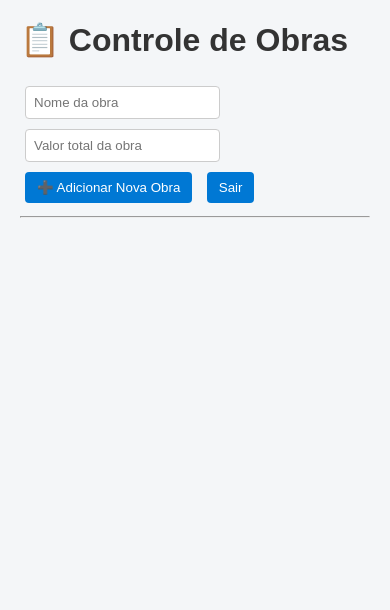
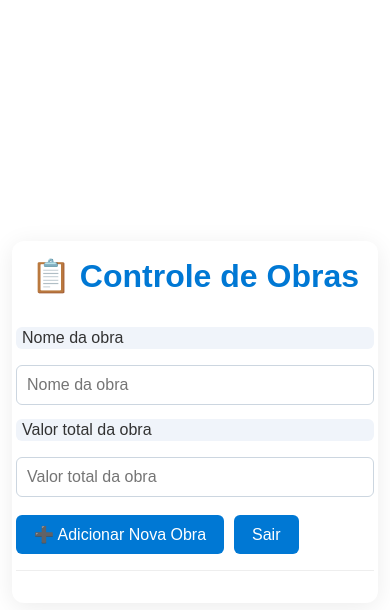
Before and after one commit to paulovictorjg/Controle-de-obras, a plain HTML site: page app/index.html in a window 390 px wide. Drawn offline with Linux system fonts and the light colour scheme; no server answers.

Commit message:
alteracoes para tcc

```diff
--- a/app/index.html
+++ b/app/index.html
@@ -4,23 +4,32 @@
 <head>
   <meta charset="UTF-8" />
   <title>Controle de Obras</title>
-  <link rel="stylesheet" href="/css/style.css" />
+  <link rel="stylesheet" href="/css/index.css" />
   <script src="https://cdnjs.cloudflare.com/ajax/libs/xlsx/0.18.5/xlsx.full.min.js"></script>
 </head>
 
 <body>
-  <h1>📋 Controle de Obras</h1>
-
-  <div>
-    <input type="text" id="obraInput" placeholder="Nome da obra" autocomplete="off" />
-    <input type="number" id="valorInput" placeholder="Valor total da obra" />
-    <button onclick="adicionarObra()">➕ Adicionar Nova Obra</button>
-    <button onclick="logout()">Sair</button>
+  <div class="main-container">
+    <h1>📋 Controle de Obras</h1>
+    <div class="painel-geral">
+      <div class="painel-obras">
+        <form class="obra-form" onsubmit="adicionarObra(); return false;">
+          <label for="obraInput">Nome da obra</label>
+          <input type="text" id="obraInput" placeholder="Nome da obra" autocomplete="off" required />
+          <label for="valorInput">Valor total da obra</label>
+          <input type="number" id="valorInput" placeholder="Valor total da obra" required />
+          <div class="obra-buttons">
+            <button type="submit">➕ Adicionar Nova Obra</button>
+            <button type="button" onclick="logout()">Sair</button>
+          </div>
+        </form>
+      </div>
+      <div class="painel-sessoes">
+        <hr />
+        <div id="tabelaObras"></div>
+      </div>
+    </div>
   </div>
-
-  <hr />
-
-  <div id="tabelaObras"></div>
 
   <script type="module" src="/js/guard.js"></script>
   <script type="module" src="/js/data.js"></script>
--- /dev/null
+++ b/css/index.css
@@ -0,0 +1,153 @@
+* {
+  box-sizing: border-box;
+  margin: 0;
+  padding: 0;
+}
+
+body {
+  min-height: 100vh;
+  font-family: Arial, Helvetica, sans-serif;
+  color: #333;
+  display: flex;
+  justify-content: center;
+  align-items: center;
+  background: linear-gradient(rgba(244, 246, 248, 0.5)),
+    url('/source/imagem/fundo-construcao-civil.jpg') no-repeat center center
+      fixed;
+  background-size: cover;
+}
+
+.main-container {
+  background: #fff;
+  max-width: 480px;
+  width: 100%;
+  padding: 32px 24px;
+  border-radius: 12px;
+  box-shadow: 0 4px 24px rgba(0, 0, 0, 0.08);
+  display: flex;
+  flex-direction: column;
+  gap: 24px;
+}
+
+.main-container h1 {
+  text-align: center;
+  color: #0078d4;
+  font-size: 2rem;
+  margin-bottom: 8px;
+}
+
+.obra-form {
+  display: flex;
+  flex-direction: column;
+  gap: 14px;
+}
+
+.obra-form label {
+  font-weight: 500;
+  margin-bottom: 2px;
+  border-radius: 6px;
+  padding: 2px 6px;
+  background: #f0f4fa;
+  display: inline-block;
+}
+
+.obra-form input {
+  padding: 10px;
+  border: 1px solid #ccd6e0;
+  border-radius: 6px;
+  font-size: 1rem;
+  transition: border-color 0.2s;
+}
+
+.obra-form input:focus {
+  border-color: #0078d4;
+  outline: none;
+}
+
+.obra-buttons {
+  display: flex;
+  gap: 10px;
+  flex-wrap: wrap;
+  justify-content: flex-start;
+  margin-top: 4px;
+}
+
+button {
+  padding: 10px 18px;
+  border: none;
+  border-radius: 6px;
+  background-color: #0078d4;
+  color: white;
+  font-size: 1rem;
+  font-weight: 500;
+  cursor: pointer;
+  transition: background-color 0.3s;
+}
+
+button:hover:not(:disabled) {
+  background-color: #005fa3;
+}
+
+button:disabled {
+  background-color: #ccc;
+  cursor: not-allowed;
+}
+
+hr {
+  border: none;
+  border-top: 1px solid #eee;
+  margin: 16px 0;
+}
+
+#tabelaObras {
+  margin-top: 8px;
+}
+
+table {
+  width: 100%;
+  border-collapse: collapse;
+  background: #fff;
+  box-shadow: 0 0 5px rgba(0, 0, 0, 0.08);
+  border-radius: 8px;
+  overflow: hidden;
+  margin-bottom: 12px;
+}
+
+th,
+td {
+  border: 1px solid #ddd;
+  padding: 10px;
+  text-align: left;
+}
+
+td button {
+  padding: 5px;
+  margin: 4px 2px;
+  font-size: 0.9rem;
+  text-align: center;
+
+}
+
+th {
+  background: #0078d4;
+  color: #fff;
+}
+
+.saldo-zero {
+  background-color: #ffe0e0;
+}
+
+@media (max-width: 600px) {
+  .main-container {
+    padding: 16px 4px;
+    max-width: 98vw;
+    margin: 12px;
+  }
+  table {
+    font-size: 0.95rem;
+  }
+  .painel {
+    margin-top: 320px;
+    gap: 30px;
+  }
+}
--- /dev/null
+++ b/css/login.css
@@ -0,0 +1,136 @@
+* {
+  box-sizing: border-box;
+  margin: 0;
+  padding: 0;
+}
+
+body {
+  display: flex;
+  justify-content: center;
+  align-items: center;
+  min-height: 100vh;
+  font-family: Arial, sans-serif;
+  color: #333;
+  background:
+  linear-gradient(rgba(244,246,248,0.5)),
+  url('/source/imagem/fundo-construcao-civil.jpg') no-repeat center center fixed;
+  background-size: cover;
+}
+
+.login-container {
+  max-width: 400px;
+  width: 100%;
+  padding: 32px 24px;
+  background-color: #fff;
+  box-shadow: 0 4px 24px rgba(0, 0, 0, 0.08);
+  border-radius: 12px;
+  display: flex;
+  flex-direction: column;
+  gap: 18px;
+}
+
+.login-container h1 {
+  text-align: center;
+  margin-bottom: 12px;
+  font-size: 2rem;
+  color: #0078d4;
+}
+
+.login-inputs {
+  display: flex;
+  flex-direction: column;
+  gap: 12px;
+}
+
+.login-inputs label {
+  font-weight: 500;
+  margin-bottom: 4px;
+  border-radius: 6px;
+  padding: 2px 6px;
+  background: #f0f4fa;
+  display: inline-block;
+}
+
+.login-inputs input {
+  padding: 10px;
+  border: 1px solid #ccd6e0;
+  border-radius: 6px;
+  font-size: 1rem;
+  transition: border-color 0.2s;
+}
+
+.login-inputs input:focus {
+  border-color: #0078d4;
+  outline: none;
+}
+
+.login-buttons {
+  display: flex;
+  gap: 10px;
+  flex-wrap: wrap;
+  justify-content: center;
+  margin-top: 8px;
+}
+
+button {
+  padding: 10px 18px;
+  border: none;
+  border-radius: 6px;
+  background-color: #0078d4;
+  color: white;
+  font-size: 1rem;
+  font-weight: 500;
+  cursor: pointer;
+  transition: background-color 0.3s;
+}
+
+button:hover:not(:disabled) {
+  background-color: #005fa3;
+}
+
+button:disabled {
+  background-color: #ccc;
+  cursor: not-allowed;
+}
+
+table {
+  width: 100%;
+  max-width: 700px;
+  margin-bottom: 30px;
+  border-collapse: collapse;
+  background-color: white;
+  box-shadow: 0 0 5px rgba(0, 0, 0, 0.1);
+  border-radius: 8px;
+  overflow: hidden;
+}
+
+th,
+td {
+  border: 1px solid #ddd;
+  padding: 12px;
+  text-align: left;
+}
+
+th {
+  background-color: #0078d4;
+  color: white;
+}
+
+h3 {
+  margin-top: 20px;
+  color: #0078d4;
+}
+
+.saldo-zero {
+  background-color: #ffe0e0;
+}
+
+@media (max-width: 500px) {
+  .login-container {
+    padding: 18px 8px;
+    max-width: 98vw;
+  }
+  table {
+    font-size: 0.95rem;
+  }
+}
--- a/css/style.css
+++ /dev/null
@@ -1,63 +0,0 @@
-body {
-  font-family: Arial, sans-serif;
-  background-color: #f4f6f8;
-  margin: 20px;
-  color: #333;
-}
-
-input[type="text"],
-input[type="number"] {
-  padding: 8px;
-  margin: 5px;
-  border: 1px solid #ccc;
-  border-radius: 4px;
-}
-
-button {
-  padding: 8px 12px;
-  margin: 5px;
-  border: none;
-  border-radius: 4px;
-  background-color: #0078d4;
-  color: white;
-  cursor: pointer;
-  transition: background-color 0.3s ease;
-}
-
-button:hover:not(:disabled) {
-  background-color: #005fa3;
-}
-
-button:disabled {
-  background-color: #ccc;
-  cursor: not-allowed;
-}
-
-table {
-  width: 100%;
-  max-width: 700px;
-  margin-bottom: 30px;
-  border-collapse: collapse;
-  background-color: white;
-  box-shadow: 0 0 5px rgba(0,0,0,0.1);
-}
-
-th, td {
-  border: 1px solid #ddd;
-  padding: 10px;
-  text-align: left;
-}
-
-th {
-  background-color: #0078d4;
-  color: white;
-}
-
-h3 {
-  margin-top: 20px;
-  color: #0078d4;
-}
-
-.saldo-zero {
-  background-color: #ffe0e0;
-}
```
Also changed, not shown: auth/login.html (+12 -15 lines), source/imagem/fundo-construcao-civil.jpg (added).
